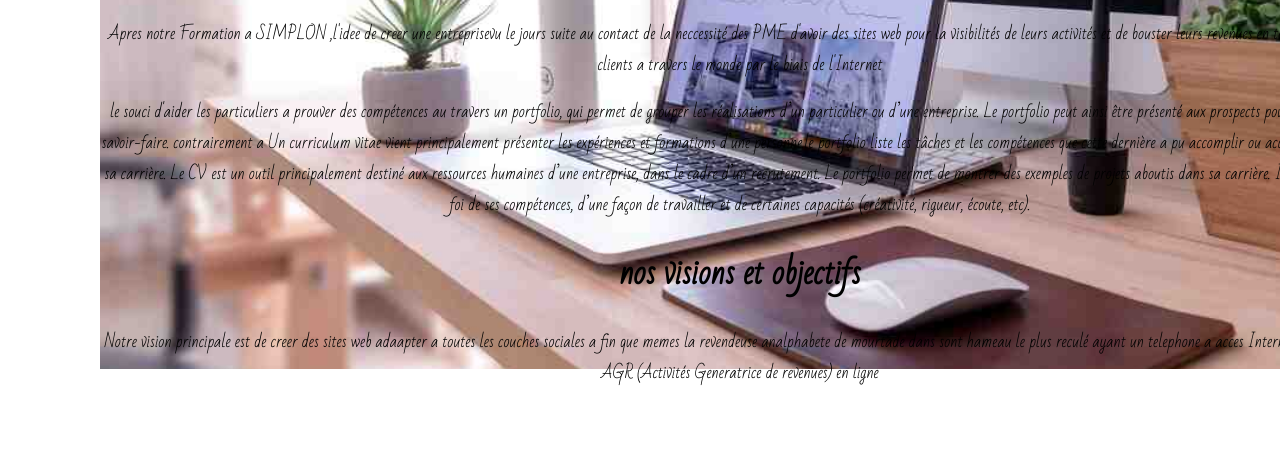
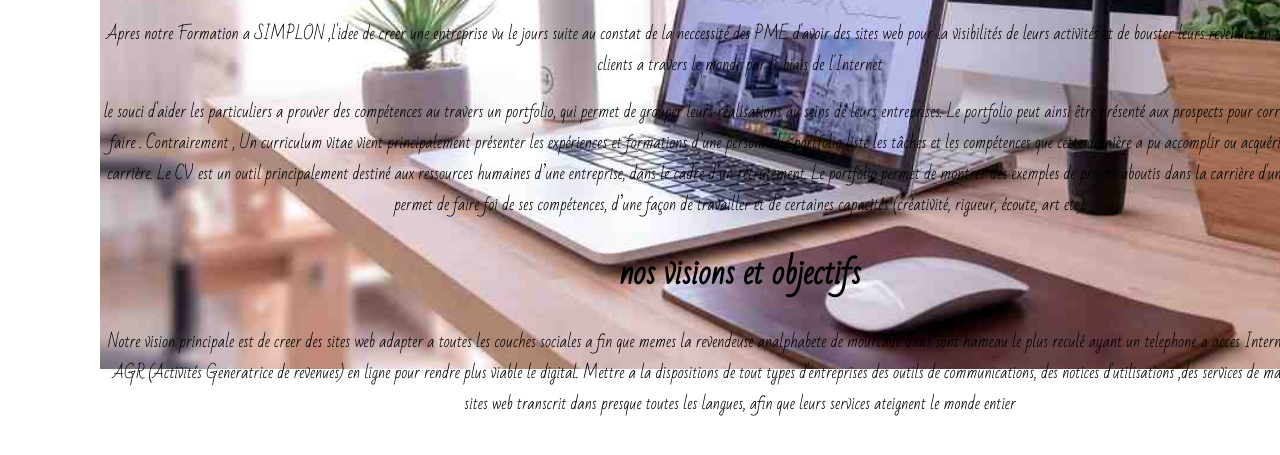
Before and after one commit to lotye/PORTFOLIO-2, a plain HTML site: page apropos.html in a window 1280 px wide. Shown: the part 711-1166 px from the top of the page. Drawn offline with nearby package versions, Linux system fonts and the light colour scheme; a web font is replaced by a local one.

Commit message:
nouvelle mise a jour

```diff
--- a/apropos.html
+++ b/apropos.html
@@ -28,13 +28,12 @@
         <div>
 
  <h1> A Web Vison </h1>
-
  <p>
      <h3> est une entreprise qui offe des services en technologies a savoir: </h3> <br>
      *la creation des sites webes basé sur l'utilisation des dernieres technologies de pointes et aussi suivant le choix du clients
  </p>
  <P>
-   * des services de desingne  defiants toutes qualites dans le respect des normes standart
+   * des services de design  defiants toutes qualites dans le respect des normes standart
 </p>
   <P>
      * Des services en maintenance de sites
@@ -46,20 +45,21 @@
              historique de " A Web Vision"
              </h1>
              <p>
-                 Apres notre Formation a SIMPLON ,l'idee de creer une entreprisevu le jours suite au contact de la neccessité des PME d'avoir des sites web pour la visibilités de leurs activités
+                 Apres notre Formation a SIMPLON ,l'idee de creer une entreprise vu le jours suite au constat de la neccessité des PME d'avoir des sites web pour la visibilités de leurs activités
                  et de bouster leurs revenues en touchants plus de clients a travers le monde par le biais de l'Internet
              </p>
              <p>
-                 le souci d'aider les particuliers a  prouver des compétences au travers un portfolio, qui  permet de grouper les réalisations d’un particulier ou d’une entreprise. Le portfolio peut ainsi être présenté aux prospects pour corroborer un savoir-faire.
+                 le souci d'aider les particuliers a  prouver des compétences au travers un portfolio, qui  permet de grouper leurs réalisations au seins de leurs entreprises. Le portfolio peut ainsi être présenté aux prospects pour corroborer un savoir-faire .
 
 
-                contrairement a  Un curriculum vitae vient principalement présenter les expériences et formations d’une personne.le portfolio liste les tâches et les compétences que cette dernière a pu accomplir ou acquérir au cours de sa carrière. Le CV est un outil principalement destiné aux ressources humaines d’une entreprise, dans le cadre d’un recrutement.
+                Contrairement , Un curriculum vitae vient principalement présenter les expériences et formations d’une personne.Le portfolio liste les tâches et les compétences que cette dernière a pu accomplir ou acquérir au cours de sa carrière. Le CV est un outil principalement destiné aux ressources humaines d’une entreprise, dans le cadre d’un recrutement.
 
-                 Le portfolio permet de montrer des exemples de projets aboutis dans sa carrière. Il permet de faire foi de ses compétences, d’une façon de travailler et de certaines capacités (créativité, rigueur, écoute, etc).
+                 Le portfolio permet de montrer des exemples de projets aboutis dans la carrière d'un particuluier . Il permet de faire foi de ses compétences, d’une façon de travailler et de certaines capacités (créativité, rigueur, écoute, art etc).
              </p>
              <h1> nos visions et objectifs </h1>
              <P>
-                 Notre vision principale est de creer des sites web adaapter a toutes les couches sociales a fin que memes la revendeuse analphabete de mourtade  dans sont hameau le plus reculé ayant un telephone a acces Internet puis gerer son AGR (Activités Generatrice de revenues) en ligne
+                 Notre vision principale est de creer des sites web adapter a toutes les couches sociales a fin que memes la revendeuse analphabete de mourtade  dans sont hameau le plus reculé ayant un telephone a acces Internet puis gerer son AGR (Activités Generatrice de revenues) en ligne pour rendre plus viable le digital.
+                 Mettre  a la dispositions de tout types d'entreprises des outils de communications, des notices d'utilisations ,des services de maintenances , des sites web transcrit dans presque toutes les langues, afin que leurs services   ateignent le monde entier
              </P>
 
 
```
Also changed, not shown: index.html (+0 -3 lines).
